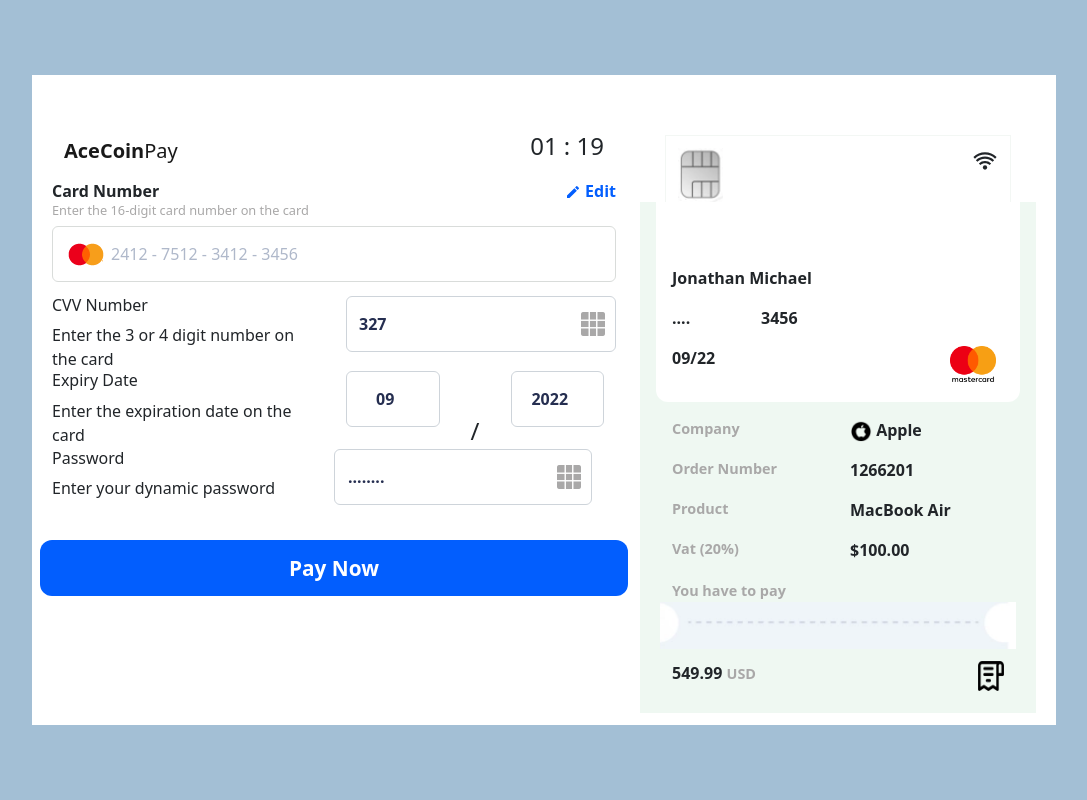
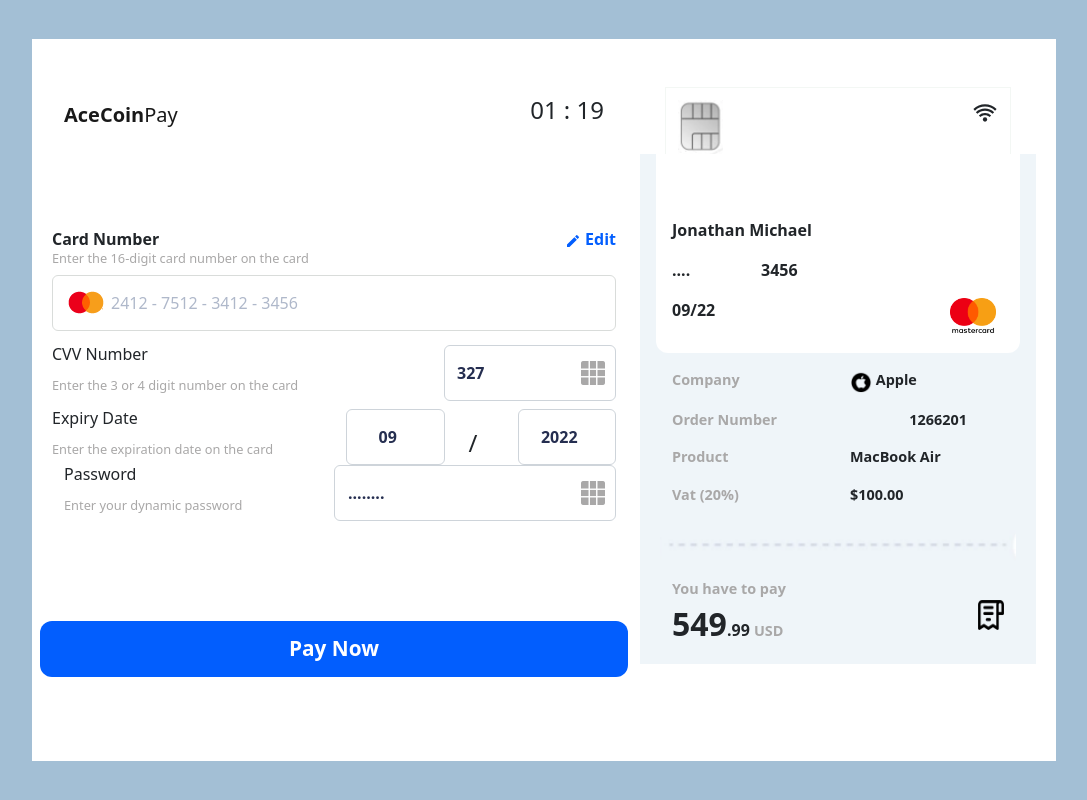
Before and after one commit to kamzzy/ace-coin-pay-accessment, a React (Create React App) app: page / in a window 1280 px wide. Shown: the whole page, without its empty margins (96-1183 px from the left). Built offline with nearby package versions, Linux system fonts and the light colour scheme.

Commit message:
style updated

```diff
--- a/src/App.js
+++ b/src/App.js
@@ -26,36 +26,36 @@
                 <input type="number" className="form-control placeHolder" placeholder="2412 - 7512 - 3412 - 3456" aria-label="card number" />
               </div>
               <div className="row cvv">
-                <div className="col-6">
+                <div className="col-8">
                   <h5>CVV Number</h5>
-                  <span>Enter the 3 or 4 digit number on the card</span>
+                  <span className="enterDigit">Enter the 3 or 4 digit number on the card</span>
                 </div>
-                <div className="col-6">
+                <div className="col-4">
                   <input type="number" className="form-control cvvInput" placeholder="327" aria-label="cvv number" />
                 </div>
               </div>
               <div className="row expiryDate">
                 <div className="col-6">
                   <h5>Expiry Date</h5>
-                  <span>Enter the expiration date on the card</span>
+                  <span className="enterDigit">Enter the expiration date on the card</span>
                 </div>
-                <div className="col-6 expiryDate row">
+                <div className="col-6 expiryDateDigit row">
                   <div className="col-5">
                     <input type="number" className="form-control expiryMonth" placeholder="09" aria-label="expiry day" />
                   </div>
                   <div className="col-2">
                     <span className="expirySlash">/</span>
                   </div>
-                  <div className="col-5">
+                  <div className="col-5 expiryYearDiv">
                     <input type="number" className="form-control expiryYear" placeholder="2022" aria-label="expiry year" />
                   </div>
                 </div>
                 <div className="password row">
                   <div className="col-6">
                     <h5>Password</h5>
-                    <span>Enter your dynamic password</span>
+                    <span className="enterDigit">Enter your dynamic password</span>
                   </div>
-                  <div className="col-6">
+                  <div className="col-6 passwordInputDiv">
                     <input type="number" className="form-control passwordInput" placeholder="........" aria-label="password" />
                   </div>
                 </div>
@@ -105,36 +105,35 @@
                 <p className="greyText">Company</p>
               </div>
               <div className="col-6">
-                <p>
+                <p className="blackText">
                   <img src="/icons/apple.png" alt="apple" className="appleIcon" /> Apple </p>
               </div>
-              <div className="col-6">
+              <div className="col-8">
                 <p className="greyText">Order Number</p>
               </div>
-              <div className="col-6">
-                <p>1266201</p>
+              <div className="col-4">
+                <p className="blackText">1266201</p>
               </div>
               <div className="col-6">
                 <p className="greyText">Product</p>
               </div>
               <div className="col-6">
-                <p>MacBook Air</p>
+                <p className="blackText">MacBook Air</p>
               </div>
               <div className="col-6">
                 <p className="greyText"> Vat (20%)</p>
               </div>
               <div className="col-6">
-                <p>$100.00</p>
+                <p className="blackText">$100.00</p>
               </div>
+              <img src="/icons/pattern.png" alt="design" className="pattern" />
               <div className="col-12">
                 <span className="greyText">You have to pay</span>
               </div>
-              <img src="/icons/pattern.png" alt="design" className="pattern" />
-
-              <div className="col-6 receiptDiv">
-                <p><strong>549</strong>.99 <span className="greyText">USD</span></p>
+              <div className="col-8 receiptDiv">
+                <p><strong className="blackText">549</strong>.99 <span className="greyText">USD</span></p>
               </div>
-              <div className="col-6 invoiceDiv">
+              <div className="col-4 invoiceDiv">
                 <img src="/icons/invoice.png" alt="receipt" className="receipt" />
               </div>
             </div>
--- a/src/index.css
+++ b/src/index.css
@@ -50,6 +50,10 @@
   font-size: 1rem;
 }
 
+form {
+  padding: 15% 0;
+}
+
 .spanDetails {
   color: rgb(169, 168, 168);
   font-size: 0.8rem;
@@ -63,7 +67,14 @@
 }
 
 .expiryDate {
-  padding-right: 0 !important;
+  padding: 8px 0 0 0;
+}
+
+.expiryDateDigit {
+  display: flex !important;
+  justify-content: flex-end !important;
+  margin: 0 !important;
+  padding: 0 !important;
 }
 
 .expiryDate input {
@@ -73,13 +84,17 @@
 }
 
 .expiryDate .col-2 span {
- display: flex;
- justify-content: center;
+  display: flex;
  font-size: 1.5rem;
- padding-top: 2.6rem;
-
+ padding-top: 64%;
 }
 
+.password {
+  margin: 0;
+}
+.passwordInputDiv {
+  padding: 0 !important;
+}
 .cvvInput::placeholder,
 .expiryDate input::placeholder,
 .passwordInput::placeholder {
@@ -98,7 +113,7 @@
   display: flex;
   justify-content: center;
   background-color: #025efe;
-  margin: 6% 0 0 0;
+  margin: 17% 0 0 0;
   border-radius: 12px !important;
 }
 
@@ -113,11 +128,10 @@
 .cardDetails {
   font-weight: bold;
   border-radius: 12px;
-  padding: 12px;
 }
 
 .cardDetails2 {
-  background-color: #eff8f2;
+  background-color: #EFF5F9;
   padding: 0 12px;
 }
 
@@ -127,7 +141,10 @@
 
 .receiptDiv {
   height: 4rem;
-  padding-top: 12px;
+}
+
+.receiptDiv .blackText {
+  font-size: 2rem;
 }
 
 .receipt {
@@ -138,7 +155,6 @@
 .invoiceDiv {
 display: flex;
 justify-content: flex-end;
-padding-top: 12px;
 }
 
 .pattern {
@@ -199,3 +215,7 @@
   color: rgb(169, 168, 168);
   font-size: 0.9rem;
 }
+
+.blackText {
+  font-size: 0.9rem;
+}
```
Also changed, not shown: public/icons/pattern.png.
